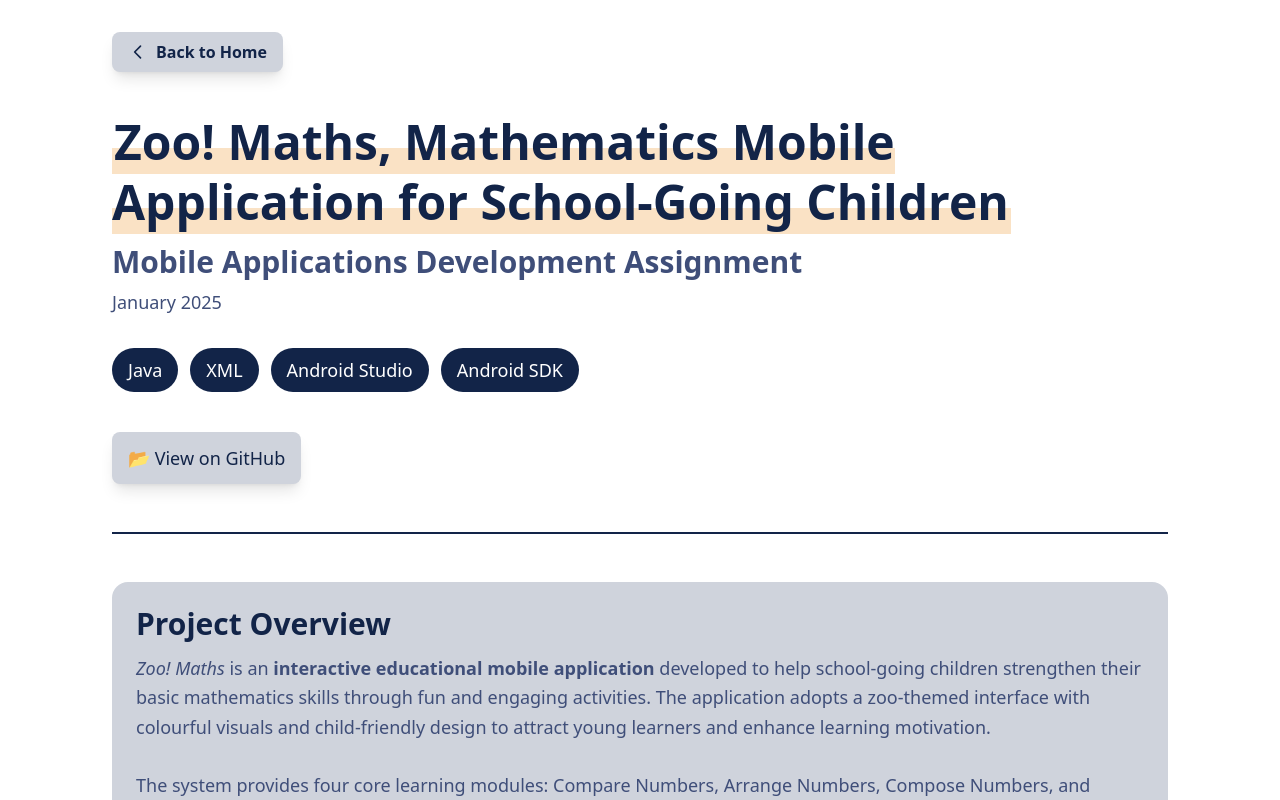
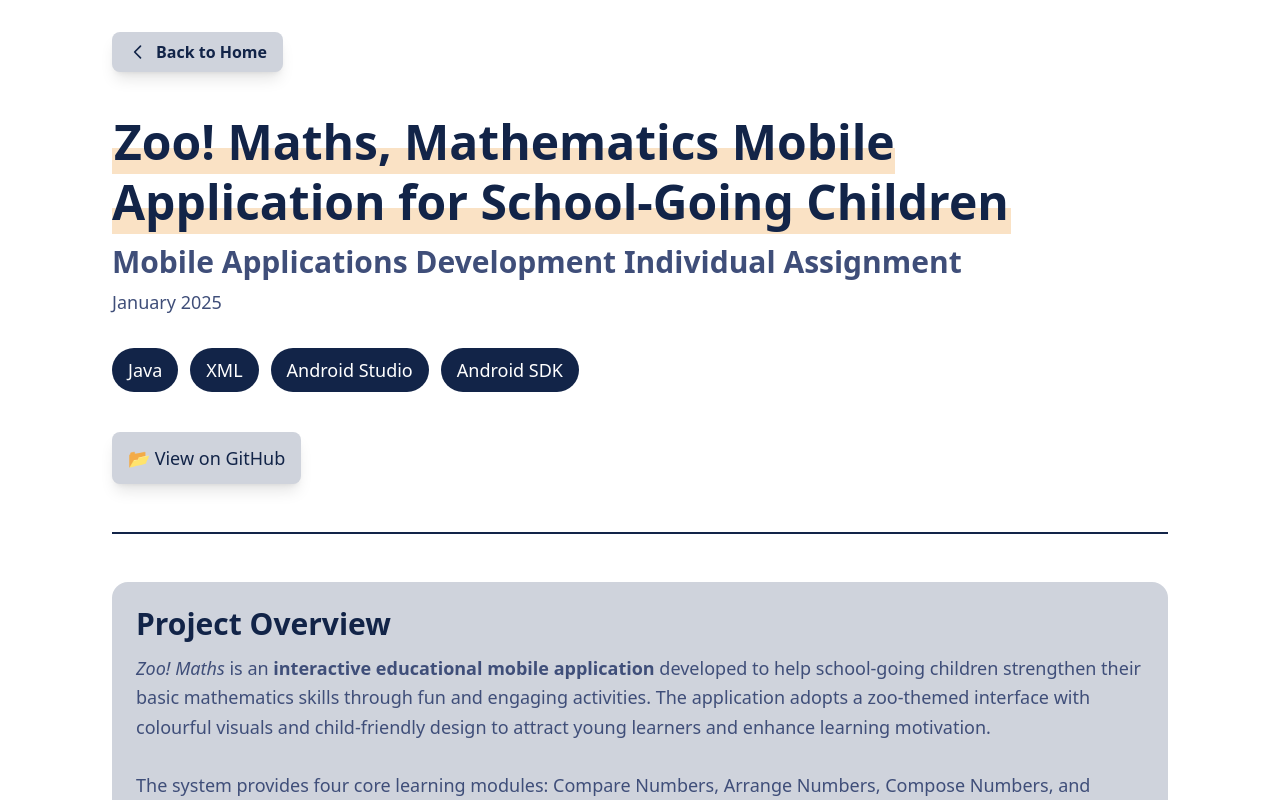
Before and after one commit to yunqi0729/portfolio, a React (Vite) app: page /portfolio/projects/zoomaths in a window 1280 px wide. Shown: the top 800 px of the page. Built offline with nearby package versions, Linux system fonts and the light colour scheme.

Commit message:
Update on ZooMaths project details

```diff
--- a/src/components/ProjectPages/ZooMaths.tsx
+++ b/src/components/ProjectPages/ZooMaths.tsx
@@ -8,7 +8,7 @@ export default function ZooMathsProject() {
     return (
         <ProjectDetail
             title="Zoo! Maths, Mathematics Mobile Application for School-Going Children"
-            subtitle="Mobile Applications Development Assignment"
+            subtitle="Mobile Applications Development Individual Assignment"
             date="January 2025"
             stack={["Java", "XML", "Android Studio", "Android SDK"]}
             overview="<i>Zoo! Maths</i> is an <b>interactive educational mobile application</b> developed to help school-going children strengthen their basic mathematics skills through fun and engaging activities. The application adopts a zoo-themed interface with colourful visuals and child-friendly design to attract young learners and enhance learning motivation. <br><br>The system provides four core learning modules: Compare Numbers, Arrange Numbers, Compose Numbers, and Challenge Yourself. These modules focus on improving number sense, ordering skills, and basic addition through randomly generated questions and instant feedback. A timed challenge mode is also included to test users’ understanding and speed, making learning both educational and enjoyable."
--- a/src/components/Projects.tsx
+++ b/src/components/Projects.tsx
@@ -46,7 +46,7 @@ export default function Projects() {
         {
             image: zoomathsMain,
             title: "<i>Zoo! Maths</i>, Mathematics Mobile Application for School-Going Children",
-            subtitle: "Mobile Applications Development Assignment",
+            subtitle: "Mobile Applications Development Individual Assignment",
             date: "January 2025",
             stack: "Java, XML, Android Studio, Android SDK",
             route: "/projects/zoomaths"
```
